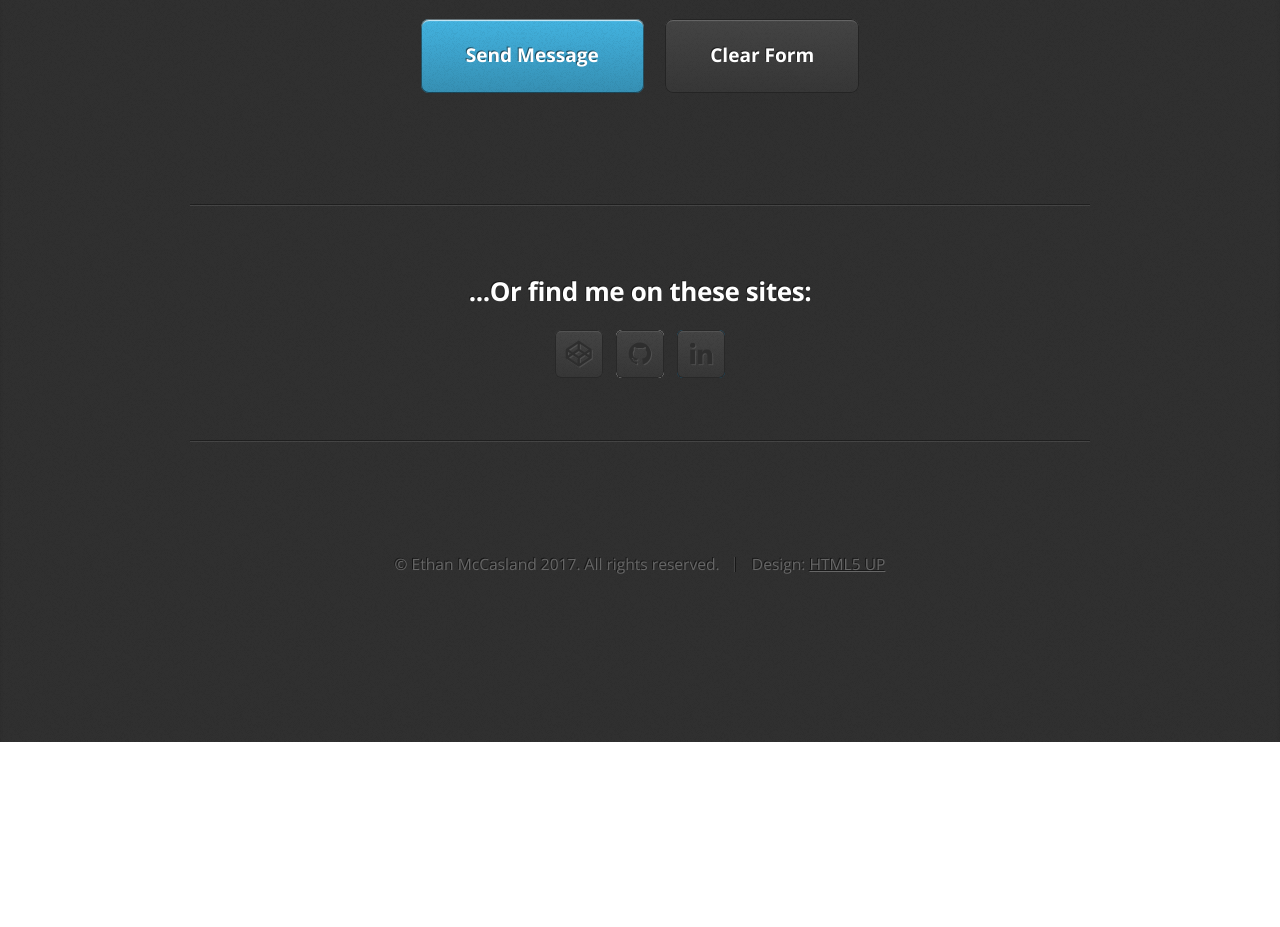
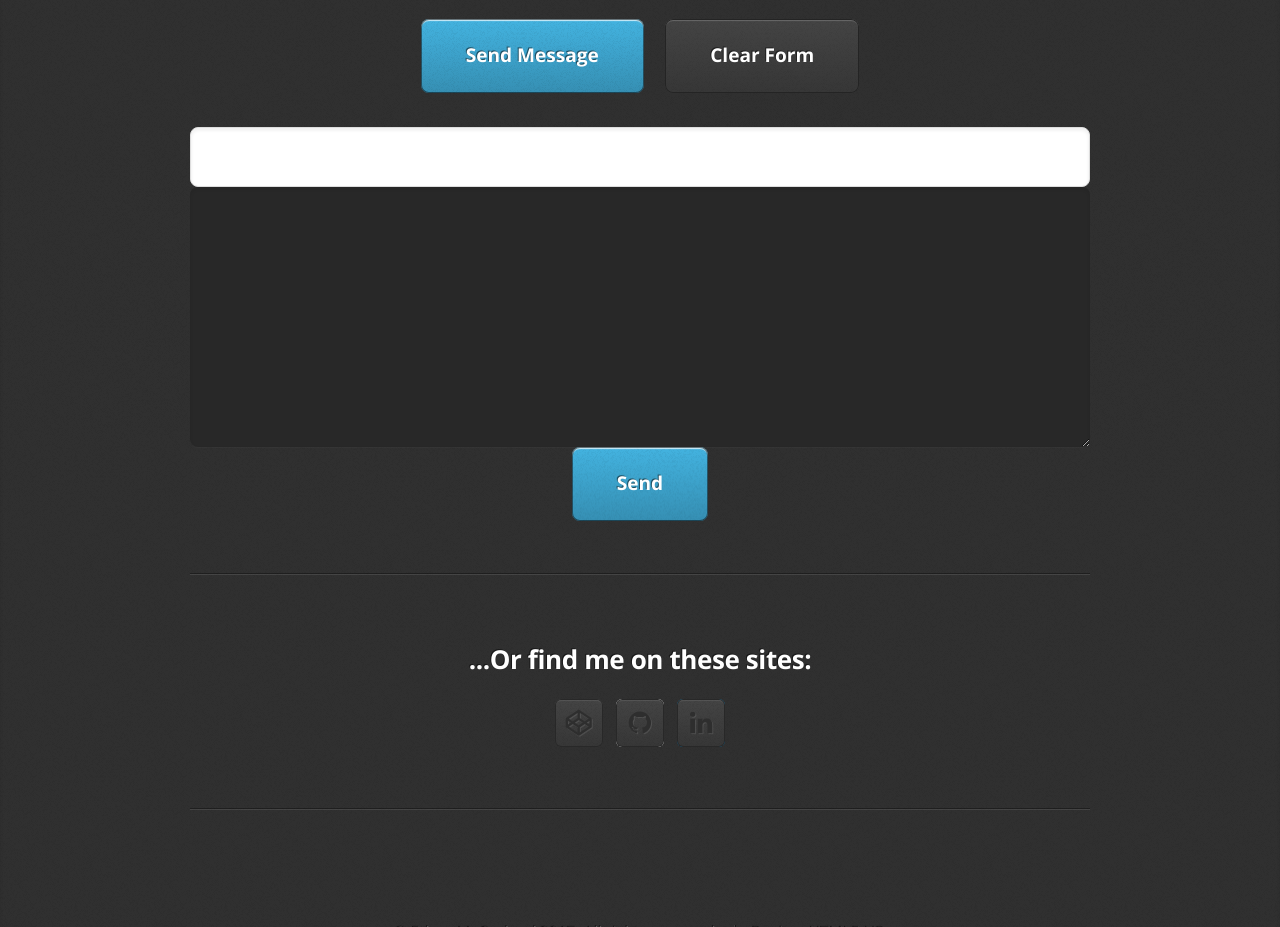
Before and after one commit to Blumanji/Blumanji.github.io, a plain HTML site: page index.html in a window 1280 px wide. Shown: the part 4040-4967 px from the top of the page. Before the commit the page ends 4782 px from the top, so only its background shows below. Drawn offline with nearby package versions, Linux system fonts and the light colour scheme.

Commit message:
contact form test

```diff
--- a/index.html
+++ b/index.html
@@ -196,6 +196,11 @@
 								</form>
 							</div>
 						</div>
+<div>
+	<form action="http://formspree.io/blumanji@gmail.com"><input type="email" name="_replyto"><textarea   name="body"></textarea><input type="submit" value="Send"></form>
+
+</div>
+
 						<div class="row">
 							<div class="12u">
 								<hr />
```
